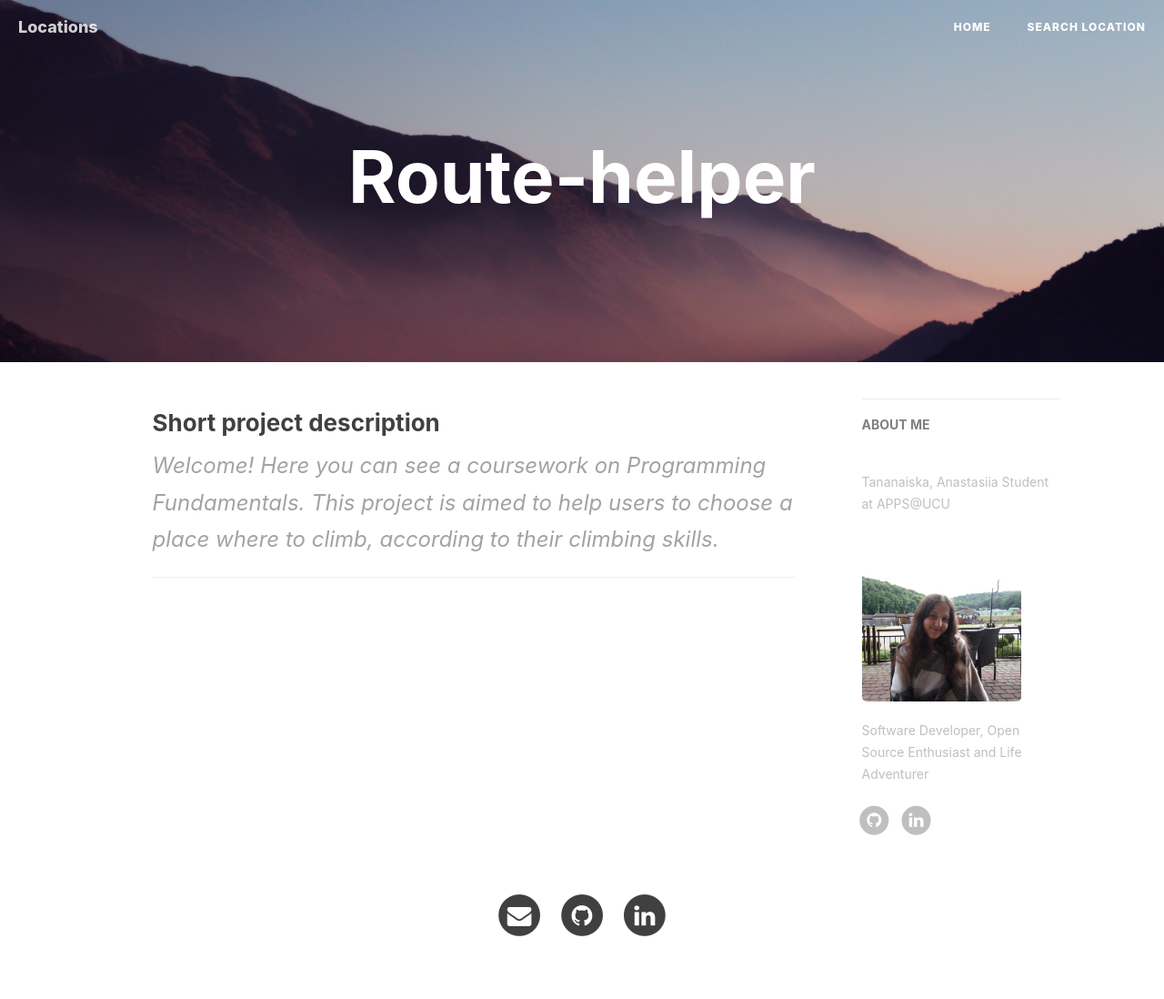
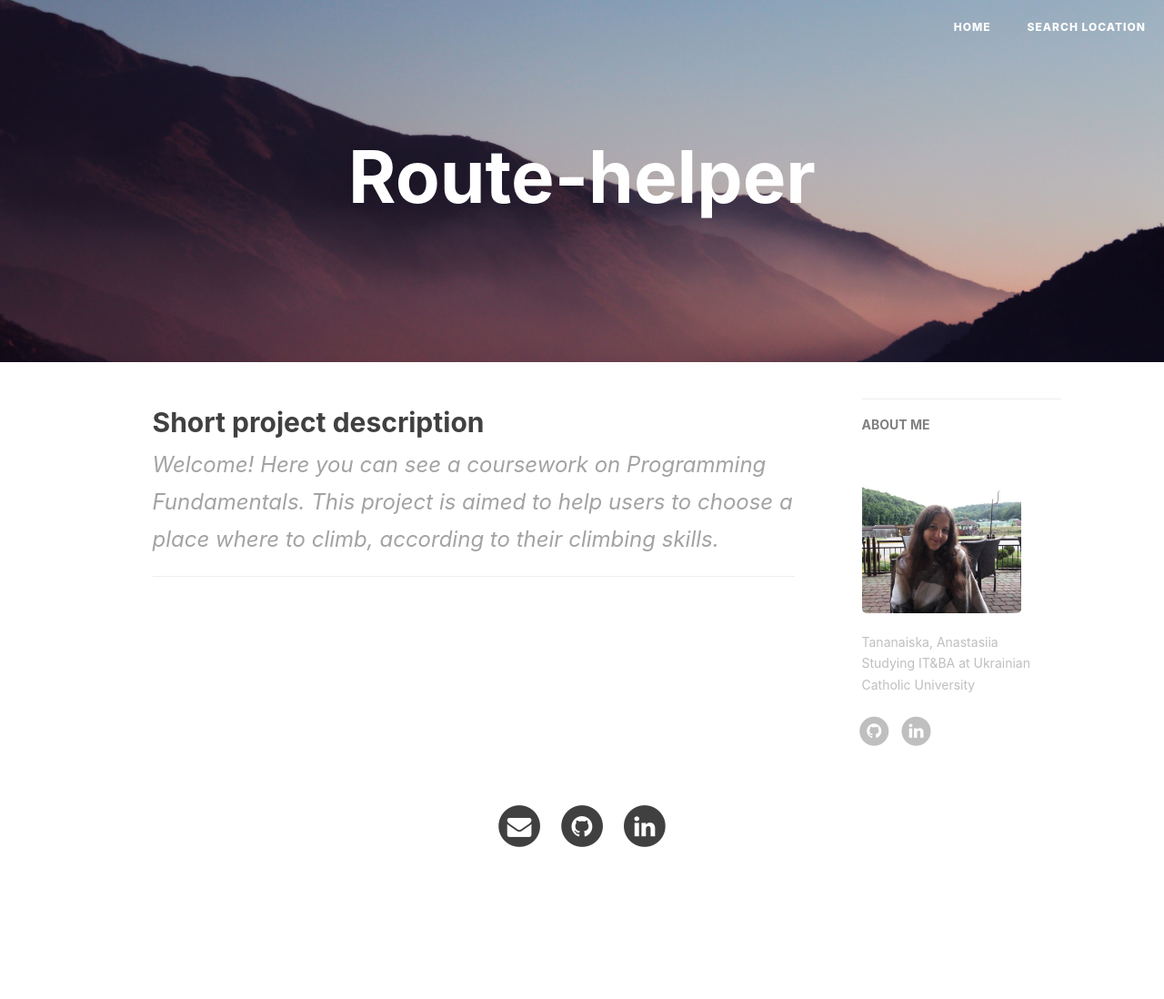
Before and after one commit to 8bit-number/coursework-project, a Flask app: page / in a window 1280 px wide. Shown: the whole page at 91% size. After the commit the page ends 931 px from the top, so only its background shows below. Run offline with Flask 2, Linux system fonts and the light colour scheme; some libraries are stand-ins or nearby versions.

Commit message:
Fixed html (#7)
* Added new branch

* Update .gitignore

* README.md modifiation

* Added sphinx docs

* Fixed html structure

```diff
--- a/templates/main.html
+++ b/templates/main.html
@@ -73,7 +73,6 @@
                 <span class="icon-bar"></span>
                 <span class="icon-bar"></span>
             </button>
-            <a class="navbar-brand" href="/">Locations</a>
         </div>
 
 
@@ -143,7 +142,6 @@
         {% block content %}
             <div class="col-lg-8 col-lg-offset-1 col-md-8 col-md-offset-1 col-sm-12 col-xs-12 post-container">
                 <div class="post-preview">
-                    <a href="http://localhost:1313/post/readme/">
                     <h2 class="post-title">
                         Short project description
                     </h2>
@@ -161,16 +159,13 @@
 
 
                     </div>
-                    </a>
                 </div>
                 <hr>
             </div>
             <div class="col-lg-3 col-lg-offset-0 col-md-3 col-md-offset-0 col-sm-12 col-xs-12 sidebar-container">
                 <section class="visible-md visible-lg">
                     <hr>
-                    <h5><a href="/top/about">ABOUT ME</a></h5>
-                    <p> Tananaiska, Anastasiia
-                        Student at APPS@UCU</p>
+                    <h5>ABOUT ME</h5>
                     <div class="short-about">
 
                         <a href="/top/about">
@@ -178,9 +173,8 @@
                                  alt="avatar" style="cursor: pointer"/>
                         </a>
 
-                        <p>Software Developer, Open Source Enthusiast
-                            and
-                            Life Adventurer</p>
+                        <p>Tananaiska, Anastasiia <br/> Studying IT&BA
+                            at Ukrainian Catholic University</p>
 
 
                         <ul class="list-inline">
```
Lines whose indentation alone changed are shown as unchanged.
